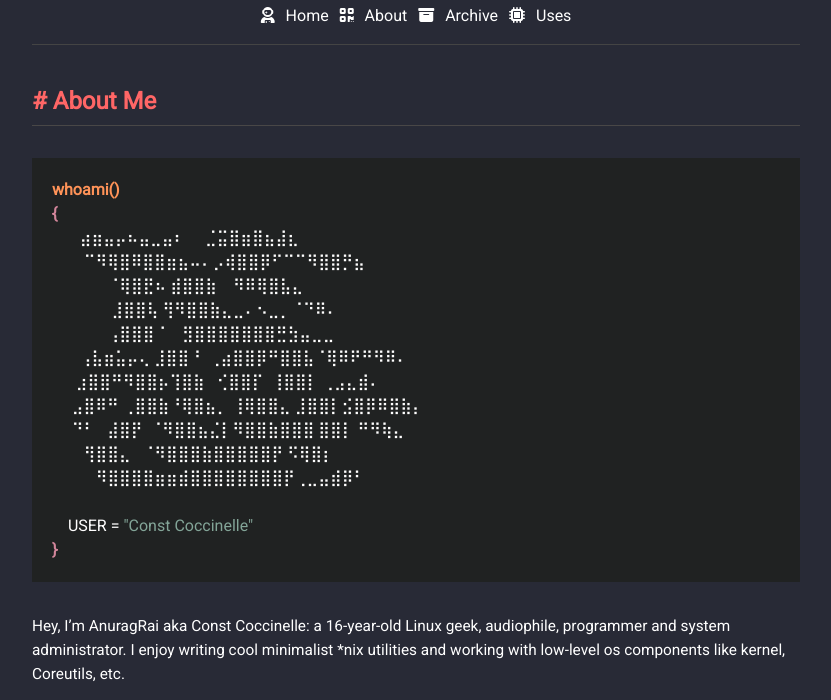
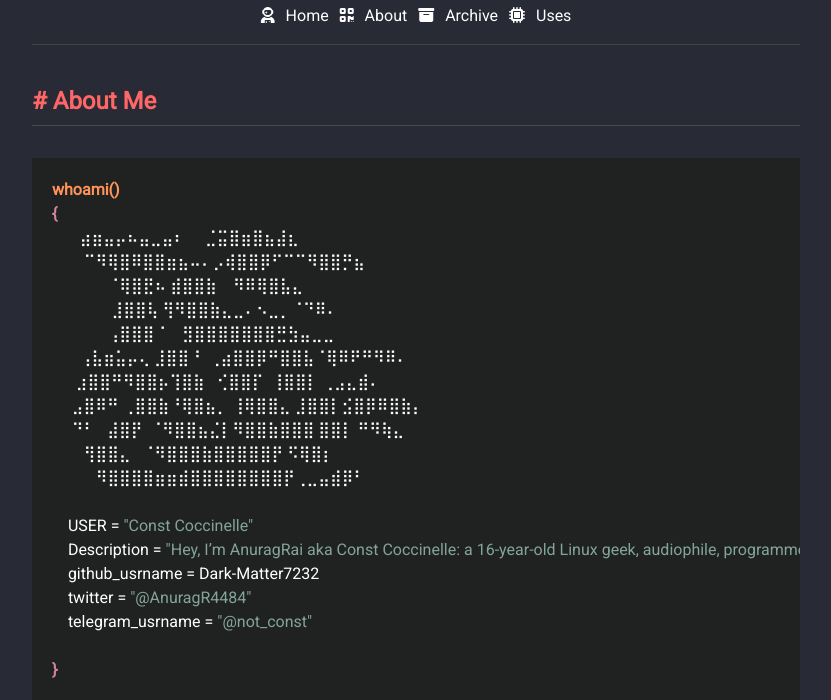
Before and after one commit to Dark-Matter7232/Dark-Matter7232.github.io, a plain HTML site: page about.html in a window 1280 px wide. Shown: the part 100-800 px from the top of the page, without its empty margins (224-1055 px from the left). Drawn offline with Linux system fonts and the light colour scheme.

Commit message:
Update site

```diff
--- a/about.html
+++ b/about.html
@@ -10,7 +10,7 @@
   <script src="https://kit.fontawesome.com/6973571aae.js" crossorigin="anonymous"></script>
   <title>ABOUT &mdash; Const Coccinelle</title>
 <meta property="og:title" content="" />
-      <meta property="og:description" content="" />
+      <meta property="og:description" content="a 16-year-old Linux geek, audiophile, programmer and system administrator. I enjoy writing cool minimalist *nix utilities and working with low-level os components like kernel, Coreutils, etc."" />
       <meta property="og:type" content="article" />
       <meta property="og:url" content="/about" />
       <meta property="og:image" content="https://dark-matter7232.github.io/" />
@@ -46,8 +46,12 @@ ABOUT
 <span id="cb1-13"><a href="#cb1-13" aria-hidden="true" tabindex="-1"></a>           <span class="ex">⠻⣿⣿⣿⣿⣶⣶⣾⣿⣿⣿⣿⣿⣿⣿⣿⡟⢀⣀⣤⣾⡿⠃</span>     </span>
 <span id="cb1-14"><a href="#cb1-14" aria-hidden="true" tabindex="-1"></a>                                       </span>
 <span id="cb1-15"><a href="#cb1-15" aria-hidden="true" tabindex="-1"></a>    <span class="ex">USER</span> = <span class="st">&quot;Const Coccinelle&quot;</span></span>
-<span id="cb1-16"><a href="#cb1-16" aria-hidden="true" tabindex="-1"></a><span class="kw">}</span></span></code></pre></div>
-<p>Hey, I’m AnuragRai aka Const Coccinelle: a 16-year-old Linux geek, audiophile, programmer and system administrator. I enjoy writing cool minimalist *nix utilities and working with low-level os components like kernel, Coreutils, etc.</p>
+<span id="cb1-16"><a href="#cb1-16" aria-hidden="true" tabindex="-1"></a>    <span class="ex">Description</span> = <span class="st">&quot;Hey, I’m AnuragRai aka Const Coccinelle: a 16-year-old Linux geek, audiophile, programmer and system administrator. I enjoy writing cool minimalist *nix utilities and working with low-level os components like kernel, Coreutils, etc.&quot;</span></span>
+<span id="cb1-17"><a href="#cb1-17" aria-hidden="true" tabindex="-1"></a>    <span class="ex">github_usrname</span> = Dark-Matter7232</span>
+<span id="cb1-18"><a href="#cb1-18" aria-hidden="true" tabindex="-1"></a>    <span class="ex">twitter</span> = <span class="st">&quot;@AnuragR4484&quot;</span></span>
+<span id="cb1-19"><a href="#cb1-19" aria-hidden="true" tabindex="-1"></a>    <span class="ex">telegram_usrname</span> = <span class="st">&quot;@not_const&quot;</span></span>
+<span id="cb1-20"><a href="#cb1-20" aria-hidden="true" tabindex="-1"></a></span>
+<span id="cb1-21"><a href="#cb1-21" aria-hidden="true" tabindex="-1"></a><span class="kw">}</span></span></code></pre></div>
 <h2 id="reading">Reading</h2>
 <p>Reading is one of the things that keeps me from rage-quiting projects.</p>
 <h3 id="books-that-i-would-recommend"><i class="fa-solid fa-book"></i> Books that I would recommend</h3>
```
